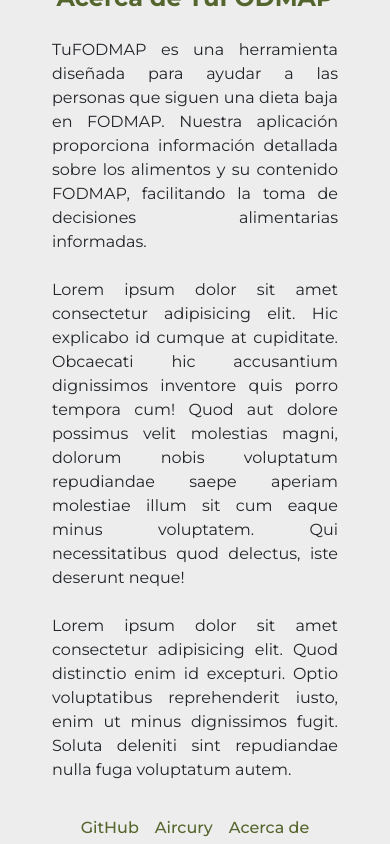
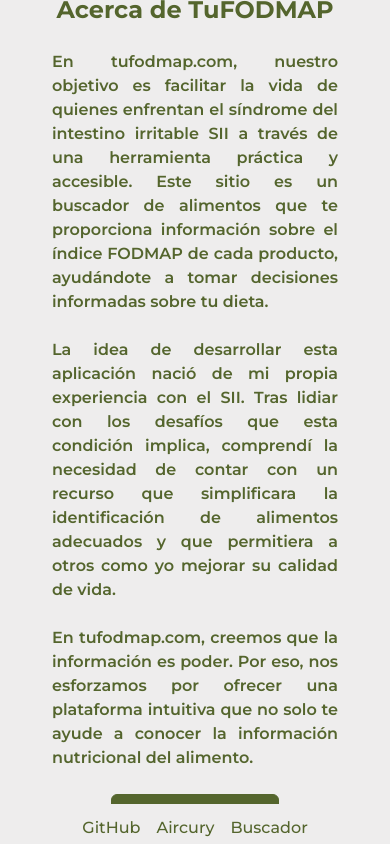
Before and after one commit to ortizzxz/FODMAP-App, a React (Vite) app in the folder fodmap-app/: page / in a window 390 px wide. Both pictures are taken after a click on the button "Acerca de". Built offline with nearby package versions, Linux system fonts and the light colour scheme; no server answers.

Commit message:
style(proper display on mobile screens)

```diff
--- a/fodmap-app/src/components/About.tsx
+++ b/fodmap-app/src/components/About.tsx
@@ -4,19 +4,15 @@
 
     return (
         <div className=" flex items-center  justify-center w-full ">
-            <div className=" rounded-lg max-w-2xl w-full mx-4 text-justify">
-                <h1 className="text-2xl font-bold mb-4 text-[#54652d] text-center">Acerca de TuFODMAP</h1>
+            <div className=" rounded-lg max-w-2xl w-full text-[#54652d] mx-4 text-justify">
+                <h1 className="text-2xl font-bold mb-4  text-center">Acerca de TuFODMAP</h1>
                 <p className="mb-4">
-                    TuFODMAP es una herramienta diseñada para ayudar a las personas que siguen una dieta baja en FODMAP.
-                    Nuestra aplicación proporciona información detallada sobre los alimentos y su contenido FODMAP,
-                    facilitando la toma de decisiones alimentarias informadas.
+                En tufodmap.com, nuestro objetivo es facilitar la vida de quienes enfrentan el síndrome del intestino irritable SII a través de una herramienta práctica y accesible. Este sitio es un buscador de alimentos que te proporciona información sobre el índice FODMAP de cada producto, ayudándote a tomar decisiones informadas sobre tu dieta.
                 </p>
                 <p className="mb-4">
-                    Lorem ipsum dolor sit amet consectetur adipisicing elit. Hic explicabo id cumque at cupiditate. Obcaecati hic accusantium dignissimos inventore quis porro tempora cum! Quod aut dolore possimus velit molestias magni, dolorum nobis voluptatum repudiandae saepe aperiam molestiae illum sit cum eaque minus voluptatem. Qui necessitatibus quod delectus, iste deserunt neque!
-                </p>
+                    La idea de desarrollar esta aplicación nació de mi propia experiencia con el SII. Tras lidiar con los desafíos que esta condición implica, comprendí la necesidad de contar con un recurso que simplificara la identificación de alimentos adecuados y que permitiera a otros como yo mejorar su calidad de vida.                   </p>
                 <p className="mb-4">
-                    Lorem ipsum dolor sit amet consectetur adipisicing elit. Quod distinctio enim id excepturi. Optio voluptatibus reprehenderit iusto, enim ut minus dignissimos fugit. Soluta deleniti sint repudiandae nulla fuga voluptatum autem.
-                </p>
+                En tufodmap.com, creemos que la información es poder. Por eso, nos esforzamos por ofrecer una plataforma intuitiva que no solo te ayude a conocer la información nutricional del alimento.</p>
             </div>
         </div>
     );
--- a/fodmap-app/src/components/ProductApp.tsx
+++ b/fodmap-app/src/components/ProductApp.tsx
@@ -202,9 +202,14 @@
                     </div>
                 ) : (
                     <div className="flex items-center justify-center w-full overflow-scroll scrollbar-none">
-                        <div className="lg:p-6 p-1 mt-4 rounded-lg w-full mx-4 flex flex-col items-center ">
+                        <div className="lg:p-6 p-1 mt-4 rounded-lg w-full mx-4 flex flex-col items-center font-semibold">
                             <About />
-                            <button onClick={handleAbout} className='w-fit h-10 p-2 object-center bg-[#54652d] text-white rounded hover:bg-[#46532d] border-[#54652d] border-1 hover:border-[#54652d] active:border-[#54652d]  transition duration-300 '>Volver al Buscador</button>
+                            <button
+                                onClick={handleAbout}
+                                className='w-fit h-10 p-2 object-center font-medium bg-[#54652d] text-white rounded hover:bg-[#46532d] border-[#54652d] border-1 hover:border-[#54652d] active:border-[#54652d] active:translate-y-[2px] active:shadow-inner transition duration-100 '
+                                aria-label='volver al buscador de alimentos'>
+                                Volver al Buscador
+                                </button>
                         </div>
                     </div>
                 )}
@@ -220,7 +225,7 @@
                     </a>
 
                     <button onClick={handleAbout} className="mx-2 hover:text-third border-0 transition duration-300 text-md font-medium">
-                        Acerca de
+                        {!showAbout ? ('Acerca de')  : ('Buscador')}
                     </button>
                 </footer>
             </div>
```
